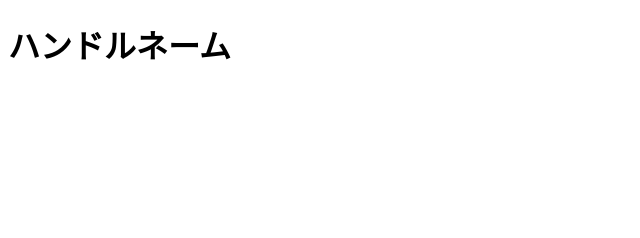
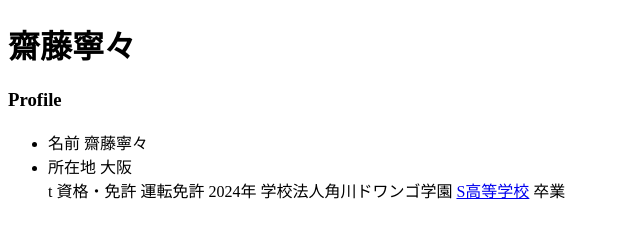
Before and after one commit to agjpaqd/agjpaqd.github.io, a plain HTML site: page index.html in a window 1280 px wide. Shown: the whole page, without its empty margins (0-640 px from the left). Drawn offline with Linux system fonts and the light colour scheme.

Commit message:
ポートフォリオに必要な情報を追加

```diff
--- a/index.html
+++ b/index.html
@@ -3,9 +3,14 @@
   <head>
     <meta charset="utf-8">
     <meta name="viewport" content="width=device-width, initial-scale=1">
-    <title>ハンドルネームのポートフォリオ</title>
-  </head>
-  <body>
-    <h1>ハンドルネーム</h1>
-  </body>
-</html>
+    <title>齋藤寧々のポートフォリオ</title>
+    <h1>齋藤寧々</h1>
+
+    <h3>Profile</h3>
+    <ul>
+      <li>名前 齋藤寧々</li>
+      <li>所在地 大阪</li>t
+        <th>資格・免許</th>
+        <td>運転免許</td>
+        <th>2024年</th>
+        <td>学校法人角川ドワンゴ学園 <a href="https://nnn.ed.jp/">S高等学校</a> 卒業</td>
```
